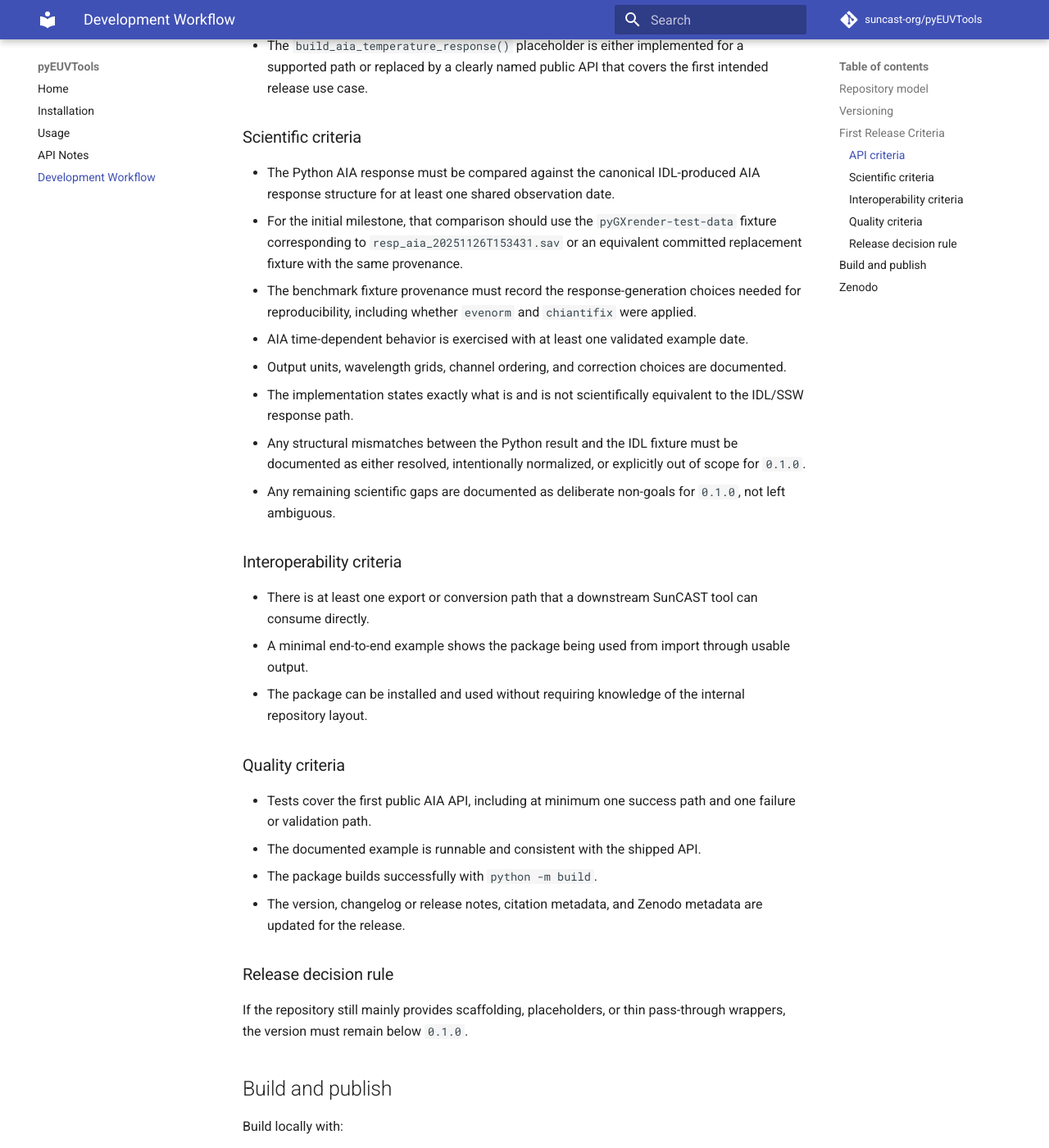
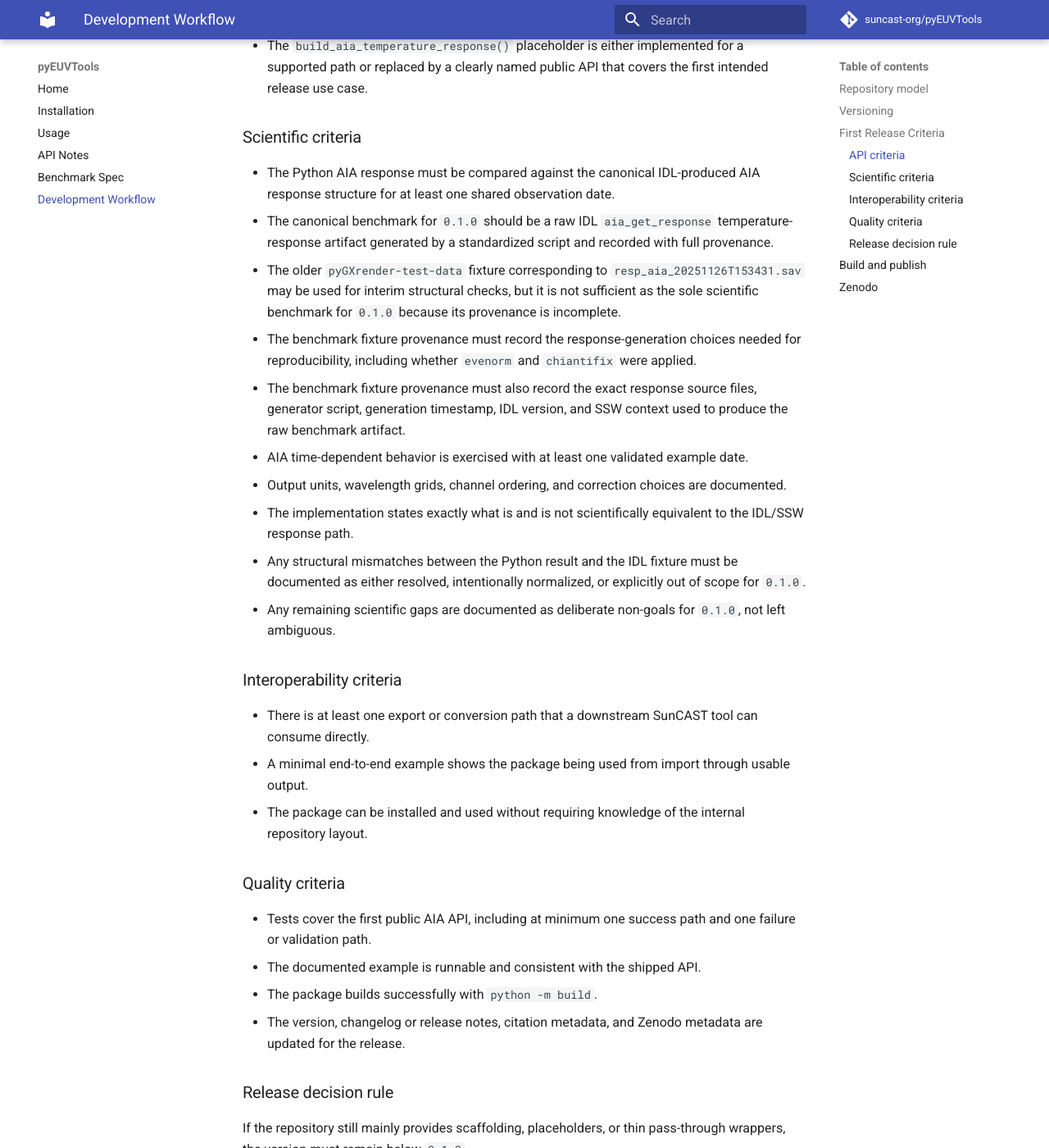
Before and after one commit to suncast-org/pyEUVTools, an MkDocs documentation site: the page built from docs/dev_workflow.md, in a window 1280 px wide and 1400 px high, scrolled down 914 px. Shown: the whole window at 82% size. Built offline with MkDocs 1.6.1 and Material for MkDocs 9.7.7, drawn with Linux system fonts in a browser that asks for light colours; comment, search, counter and statistics services are not loaded; some of the changed text lies outside the part shown.

Commit message:
Define canonical AIA benchmark specification

```diff
--- a/docs/dev_workflow.md
+++ b/docs/dev_workflow.md
@@ -40,12 +40,19 @@ all of the following are true.
 
 - The Python AIA response must be compared against the canonical IDL-produced
 	AIA response structure for at least one shared observation date.
-- For the initial milestone, that comparison should use the `pyGXrender-test-data`
-	fixture corresponding to `resp_aia_20251126T153431.sav` or an equivalent
-	committed replacement fixture with the same provenance.
+- The canonical benchmark for `0.1.0` should be a raw IDL `aia_get_response`
+	temperature-response artifact generated by a standardized script and recorded
+	with full provenance.
+- The older `pyGXrender-test-data` fixture corresponding to
+	`resp_aia_20251126T153431.sav` may be used for interim structural checks, but
+	it is not sufficient as the sole scientific benchmark for `0.1.0` because its
+	provenance is incomplete.
 - The benchmark fixture provenance must record the response-generation choices
 	needed for reproducibility, including whether `evenorm` and `chiantifix` were
 	applied.
+- The benchmark fixture provenance must also record the exact response source
+	files, generator script, generation timestamp, IDL version, and SSW context
+	used to produce the raw benchmark artifact.
 - AIA time-dependent behavior is exercised with at least one validated example
 	date.
 - Output units, wavelength grids, channel ordering, and correction choices are
@@ -81,6 +88,8 @@ all of the following are true.
 If the repository still mainly provides scaffolding, placeholders, or thin
 pass-through wrappers, the version must remain below `0.1.0`.
 
+The benchmark artifact and generator contract are documented in `docs/benchmark_spec.md`.
+
 ## Build and publish
 
 Build locally with:
--- a/mkdocs.yml
+++ b/mkdocs.yml
@@ -12,6 +12,7 @@ nav:
   - Installation: install.md
   - Usage: usage.md
   - API Notes: api.md
+  - Benchmark Spec: benchmark_spec.md
   - Development Workflow: dev_workflow.md
 
 markdown_extensions:
```
Also changed, not shown: README.md (+2 -0 lines), docs/api.md (+4 -0 lines), docs/benchmark_spec.md (added, +126 -0 lines).
